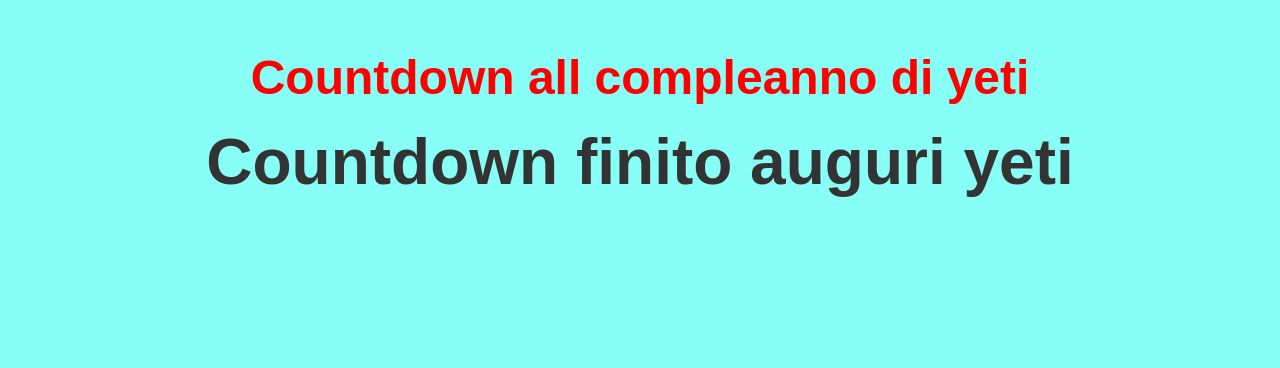
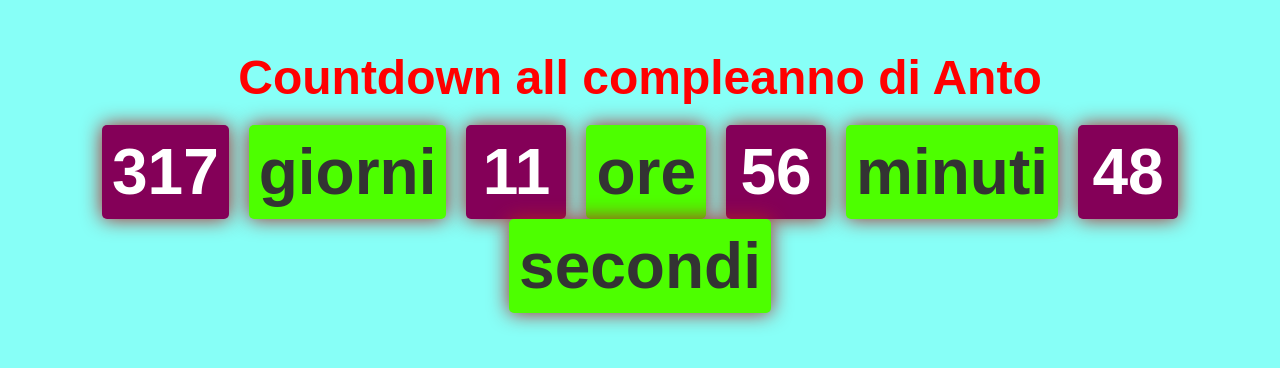
Before and after one commit to Alexandercasadei/compleannoanto, a plain HTML site: page index.html in a window 1280 px wide. Drawn offline with Linux system fonts and the light colour scheme.

Commit message:
Update index.html

```diff
--- a/index.html
+++ b/index.html
@@ -3,7 +3,7 @@
 <!DOCTYPE html>
 <html>
 <head>
-	<title>Countdown compleanno di yeti</title>
+	<title>Countdown compleanno di Anto</title>
 	<style>
 		body {
 			font-family: Arial, sans-serif;
@@ -42,11 +42,11 @@
 	</style>
 </head>
 <body>
-	<h1>Countdown all compleanno di yeti</h1>
+	<h1>Countdown all compleanno di Anto</h1>
 	<div id="countdown"></div>
 	<script>
 
-		var countDownDate = new Date("September 17, 2024 00:00:00").getTime();
+		var countDownDate = new Date("September 17, 2025 00:00:00").getTime();
 
 
 		var x = setInterval(function() {
@@ -69,7 +69,7 @@
 
 			if (distance < 0) {
 				clearInterval(x);
-				document.getElementById("countdown").innerHTML = "Countdown finito auguri yeti";
+				document.getElementById("countdown").innerHTML = "Countdown finito auguri Anto!";
 				countDownDate = new Date("September 11, " + (new Date().getFullYear() + 1) + " 00:00:00").getTime(); // Set the date for next year's countdown
 			}
 		}, 1000);
```
